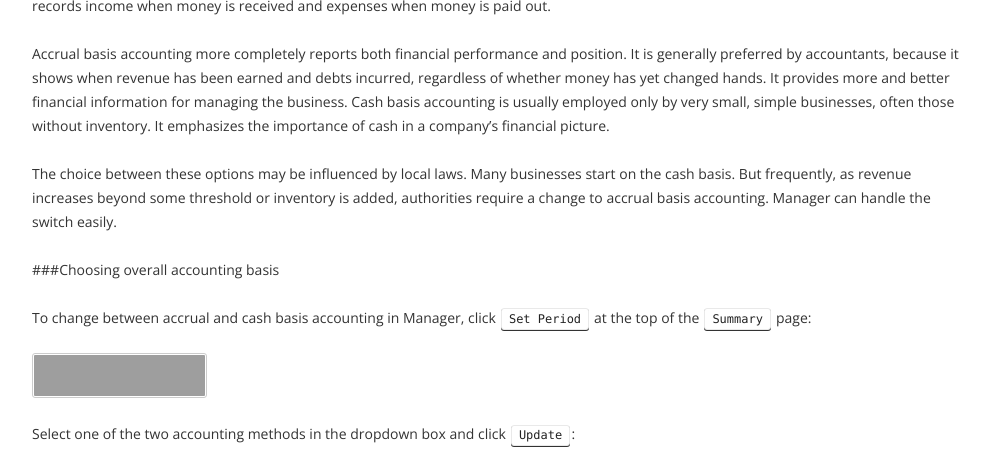
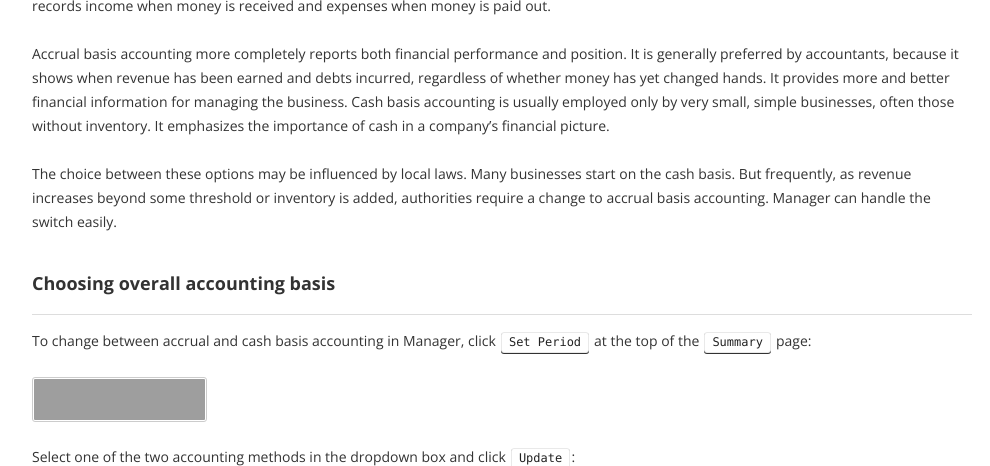
Before and after one commit to 3etechinns/www.manager.io, a Jekyll site: the page built from _guides/7129.html, in a window 1280 px wide and 1400 px high, scrolled down 314 px, cut to the strip 0-466 px from the top of the window. Shown: the whole strip, without its empty margins (138-1128 px from the left). Built offline with Jekyll 4.4.1, drawn with Linux system fonts in a browser that asks for light colours; nearby versions of some CDN libraries; comment, search, counter and statistics services are not loaded; some of the changed text lies outside the part shown; grey boxes are pictures that could not be loaded.

Commit message:
Updating existing guide

```diff
--- a/_guides/7129.html
+++ b/_guides/7129.html
@@ -7,7 +7,7 @@ tags: summary reports summary-start-date-form
 <p>An important decision for any business is whether to adopt accrual or cash basis accounting. In very simple terms, <strong>accrual basis accounting</strong> records income when earned and expenses when incurred, whether or not accompanying receipts and payments happen at the same time. (More technically, expenses are recorded during the period when the income they are associated with is earned.) <strong>Cash basis accounting</strong> records income when money is received and expenses when money is paid out.</p>
 <p>Accrual basis accounting more completely reports both financial performance and position. It is generally preferred by accountants, because it shows when revenue has been earned and debts incurred, regardless of whether money has yet changed hands. It provides more and better financial information for managing the business. Cash basis accounting is usually employed only by very small, simple businesses, often those without inventory. It emphasizes the importance of cash in a company’s financial picture.</p>
 <p>The choice between these options may be influenced by local laws. Many businesses start on the cash basis. But frequently, as revenue increases beyond some threshold or inventory is added, authorities require a change to accrual basis accounting. Manager can handle the switch easily.</p>
-<p>##<span class="hashtag">#Choosing</span> overall accounting basis</p>
+<h3>Choosing overall accounting basis</h3>
 <p>To change between accrual and cash basis accounting in Manager, click <kbd>Set Period</kbd> at the top of the <kbd>Summary</kbd> page:</p>
 <p><img src="https://cdn-business2.discourse.org/uploads/manager1/original/2X/3/381625883c624ffd3da7e119284f0e037528d295.png" width="175" height="45"></p>
 <p>Select one of the two accounting methods in the dropdown box and click <kbd>Update</kbd>:</p>
@@ -16,7 +16,7 @@ tags: summary reports summary-start-date-form
 <p><strong>Note</strong><br>
 Balances of many accounts may change or disappear from the <kbd>Summary</kbd> when cash basis accounting is selected because elements contributing to them have not been recognized through receipt or payment of funds. Manager will still make all necessary calculations, though. Account balances will be restored when accrual basis accounting is again selected. No information is lost when switching back and forth between methods.</p>
 </td></tr></table>
-<p>##<span class="hashtag">#Choosing</span> accounting basis for reports</p>
+<h3>Choosing accounting basis for reports</h3>
 <p>Many reports available in Manager can be created for either accounting method, regardless of which has been chosen for everyday use. When creating or editing a report, select the desired accounting method in the dropdown box:</p>
 <p><img src="https://cdn-business2.discourse.org/uploads/manager1/original/2X/d/dfb5a1ca26c293a487f0b5298b2402600a98e6dc.png" width="139" height="70"></p>
 <p>The report will display the accounting method used in its heading:</p>
```
